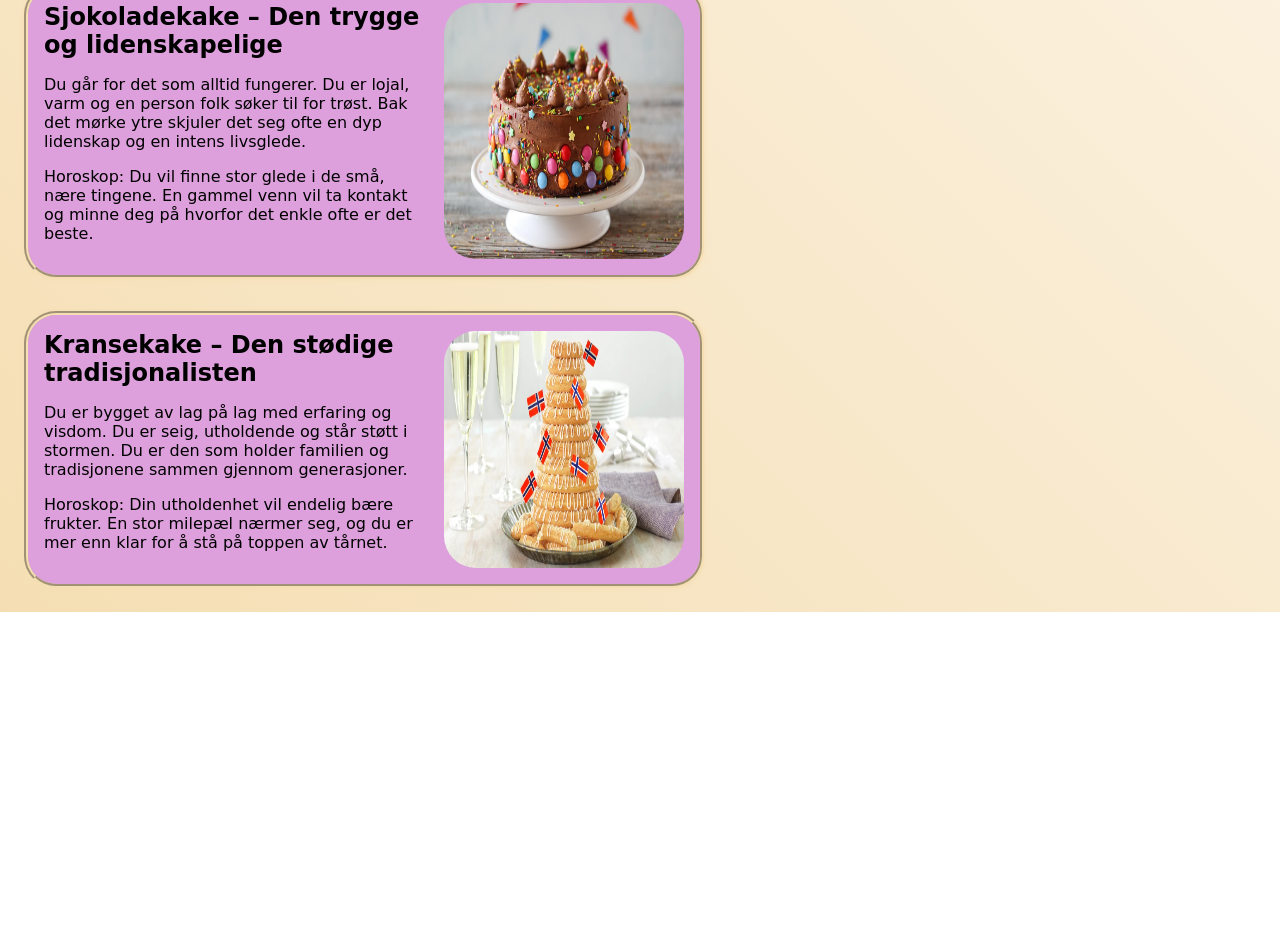
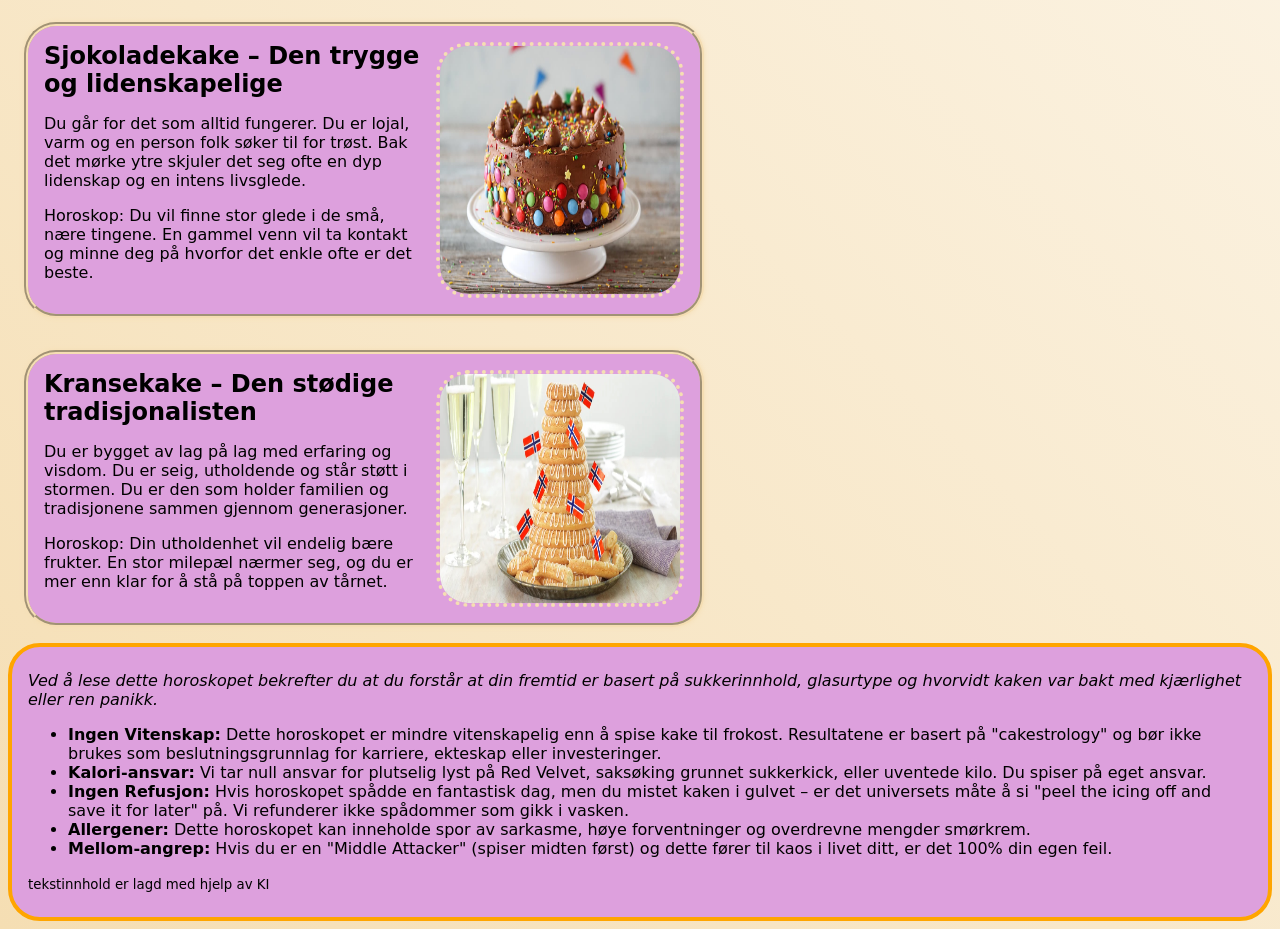
Before and after one commit to boj012026-create/fullstackM1HtmlCssOppg1, a plain HTML site: page index.html in a window 1280 px wide. Shown: the part 1468-2397 px from the top of the page. Before the commit the page ends 2080 px from the top, so only its background shows below. Drawn offline with Linux system fonts and the light colour scheme.

Commit message:
formated footer text, added border to cake-images

```diff
--- a/index.html
+++ b/index.html
@@ -97,6 +97,28 @@ Horoskop: Din utholdenhet vil endelig bære frukter. En stor milepæl nærmer se
 	</article>
     </main>
     <footer>
+	<p><em>
+	    Ved å lese dette horoskopet bekrefter du at du forstår at din fremtid er basert på sukkerinnhold, glasurtype og hvorvidt kaken var bakt med kjærlighet eller ren panikk.</em></p>
+	<ul>
+	    <li>
+<strong>Ingen Vitenskap:</strong> Dette horoskopet er mindre vitenskapelig enn å spise kake til frokost. Resultatene er basert på "cakestrology" og bør ikke brukes som beslutningsgrunnlag for karriere, ekteskap eller investeringer.
+	    </li>
+	    <li>
+		<strong>Kalori-ansvar:</strong> Vi tar null ansvar for plutselig lyst på Red Velvet, saksøking grunnet sukkerkick, eller uventede kilo. Du spiser på eget ansvar.
+	    </li>
+	    <li>
+<strong>Ingen Refusjon:</strong> Hvis horoskopet spådde en fantastisk dag, men du mistet kaken i gulvet – er det universets måte å si "peel the icing off and save it for later" på. Vi refunderer ikke spådommer som gikk i vasken.
+	    </li>
+	    <li>
+<strong>Allergener:</strong> Dette horoskopet kan inneholde spor av sarkasme, høye forventninger og overdrevne mengder smørkrem.
+	    </li>
+	    <li>
+<strong>Mellom-angrep:</strong> Hvis du er en "Middle Attacker" (spiser midten først) og dette fører til kaos i livet ditt, er det 100% din egen feil.
+	    </li>
+	</ul>
+	<p><small>
+	tekstinnhold er lagd med hjelp av KI
+	</small></p>
     </footer>
 </body>
 </html>
--- a/style.css
+++ b/style.css
@@ -7,14 +7,23 @@ header {
     display: flex;
     background-color: #440044;
     background-size: cover;
+    border: 10px dotted wheat;
     border-radius: 2em;
     height: 6em;
+}
+
+footer {
+    border: 4px solid orange;
+    background-color: plum;
+    border-radius: 2em;
+    padding: 0.5em 1em;
 }
 
 #header-title {
     margin: auto;
     padding: 0.2em 0.4em;
     border-radius: 0.6em;
+    border: 6px groove plum;
     background-color: wheat;
 }
 
@@ -42,5 +51,6 @@ header {
     width: 15em;
     height: auto;
     aspect-ratio: 16 / 9;
+    border: 4px dotted wheat;
     border-radius: 2em;
 }
```
